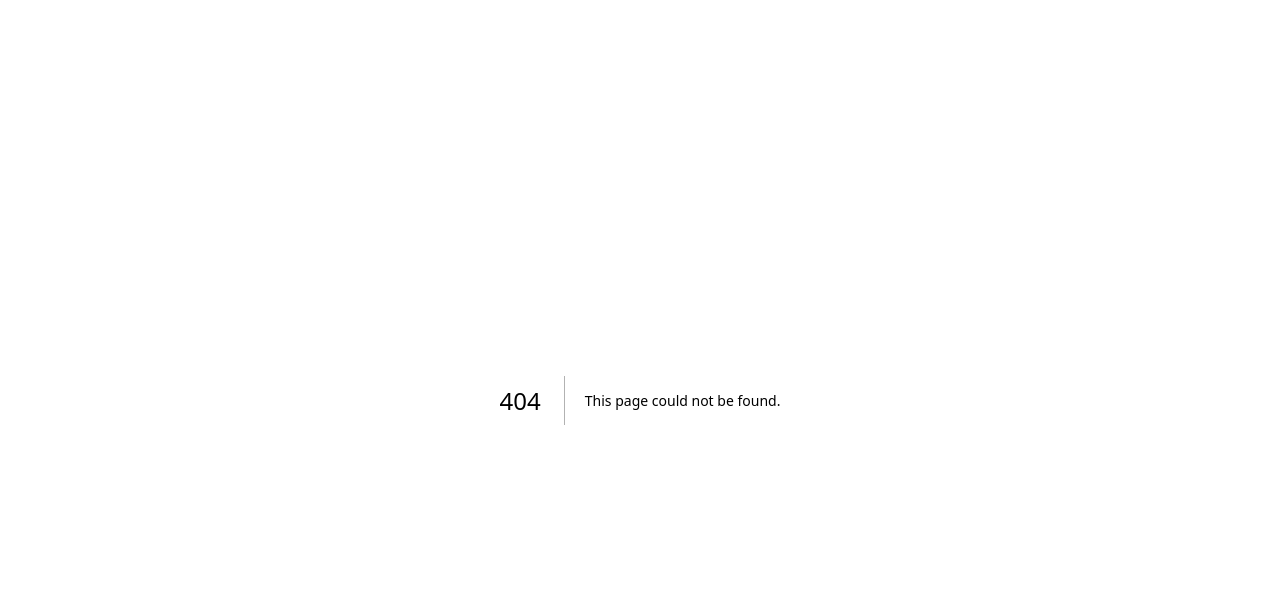
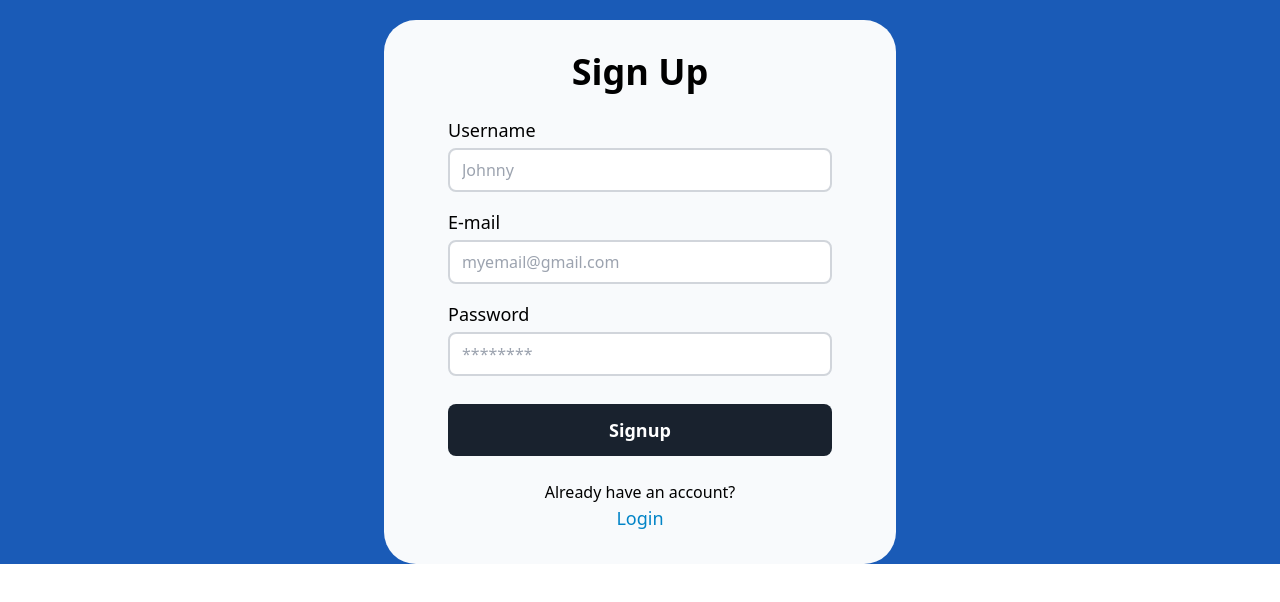
Before and after one commit to revou-fsse-1/w22-group-react-group-h, a Next.js app: page /auth/register in a window 1280 px wide. Before the commit this address had no page. Shown: the top 602 px of the page. Built offline with nearby package versions, Linux system fonts and the light colour scheme.

Commit message:
Login & Register

```diff
--- a/package.json
+++ b/package.json
@@ -12,12 +12,15 @@
     "@types/node": "20.4.1",
     "@types/react": "18.2.14",
     "@types/react-dom": "18.2.6",
+    "axios": "^1.4.0",
     "eslint": "8.44.0",
     "eslint-config-next": "13.4.9",
+    "formik": "^2.4.2",
     "next": "13.4.9",
     "react": "18.2.0",
     "react-dom": "18.2.0",
-    "typescript": "5.1.6"
+    "typescript": "5.1.6",
+    "yup": "^1.2.0"
   },
   "devDependencies": {
     "autoprefixer": "^10.4.14",
--- /dev/null
+++ b/src/pages/auth/login.tsx
@@ -0,0 +1,107 @@
+import Link from 'next/link';
+import { useRouter } from 'next/navigation';
+import { Formik, Form, Field, ErrorMessage } from 'formik';
+import { object, string } from 'yup';
+import axios from 'axios';
+
+type InitialLoginValues = {
+  email: string;
+  password: string;
+};
+
+export default function Login() {
+  const router = useRouter();
+
+  const loginSchema = object({
+    email: string().email('Invalid email').required('Email required'),
+    password: string()
+      .min(5, 'Password too short')
+      .required('Password required'),
+  });
+
+  const initialValues: InitialLoginValues = { email: '', password: '' };
+
+  const handleSubmit = async (values: InitialLoginValues) => {
+    try {
+      const res = await axios.post(
+        'https://apikgems.cobainweb.site/api/auth/login',
+        values,
+      );
+      const data = res.data;
+
+      if (res.status !== 200) {
+        throw new Error(data.errors);
+      }
+
+      localStorage.setItem('token', data.data.token);
+      router.push('/');
+    } catch (error: any) {
+      console.log(error.toString());
+    }
+  };
+
+  return (
+    <section className="flex flex-col items-center">
+      <div className="w-3/5 min-w-fit max-w-lg flex flex-col items-center gap-6 py-8 px-4 rounded-[2rem] bg-slate-50">
+        <h2 className="text-4xl font-semibold">Login</h2>
+        <Formik
+          initialValues={initialValues}
+          validationSchema={loginSchema}
+          onSubmit={(values) => handleSubmit(values)}
+        >
+          <Form className="w-4/5 flex flex-col gap-4">
+            <div className="flex flex-col gap-1">
+              <label htmlFor="email" className="text-lg">
+                E-mail
+              </label>
+              <Field
+                name="email"
+                type="email"
+                placeholder="myemail@gmail.com"
+                className="px-3 py-2 rounded-lg border-2 border-gray-300"
+              />
+              <ErrorMessage
+                component="span"
+                name="email"
+                className="text-rose-600 text-sm"
+              />
+            </div>
+
+            <div className="flex flex-col gap-1">
+              <label htmlFor="password" className="text-lg">
+                Password
+              </label>
+              <Field
+                name="password"
+                type="password"
+                placeholder="********"
+                className="px-3 py-2 rounded-lg border-2 border-gray-300"
+              />
+              <ErrorMessage
+                component="span"
+                name="password"
+                className="text-rose-600 text-sm"
+              />
+            </div>
+
+            <div className="flex flex-col mt-3">
+              <button
+                type="submit"
+                className="px-4 py-3 rounded-lg text-white text-lg font-semibold bg-[#19222E]"
+              >
+                Login
+              </button>
+            </div>
+          </Form>
+        </Formik>
+
+        <div className="flex flex-col items-center">
+          <p>Don&apos;t have an account?</p>
+          <Link href={'/signup'}>
+            <span className="text-lg text-sky-600">Sign Up</span>
+          </Link>
+        </div>
+      </div>
+    </section>
+  );
+}
--- /dev/null
+++ b/src/pages/auth/register.tsx
@@ -0,0 +1,139 @@
+import Link from 'next/link';
+import { useRouter } from 'next/router';
+import { Formik, Form, Field, ErrorMessage } from 'formik';
+import { object, string } from 'yup';
+import axios from 'axios';
+
+type InitialRegisterValues = {
+  username: string;
+  email: string;
+  password: string;
+  name: string;
+};
+
+export default function Register() {
+  const router = useRouter();
+
+  const registerSchema = object({
+    username: string()
+      .min(3, 'Username too short')
+      .required('Username required'),
+    email: string().email('Invalid email').required('Email required'),
+    password: string()
+      .min(5, 'Password too short')
+      .required('Password required'),
+    name: string().required(),
+  });
+
+  const initialValues: InitialRegisterValues = {
+    username: '',
+    email: '',
+    password: '',
+    name: '',
+  };
+
+  const handleSubmit = async (values: InitialRegisterValues) => {
+    try {
+      const res = await axios.post(
+        'https://apikgems.cobainweb.site/api/auth/register',
+        {
+          username: values.username,
+          email: values.email,
+          password: values.password,
+          name: values.name,
+        },
+      );
+      const data = res.data;
+
+      if (res.status !== 200) {
+        throw new Error(data.errors);
+      }
+
+      router.push('/login');
+    } catch (error: any) {
+      console.log(error.toString());
+    }
+  };
+
+  return (
+    <section className="flex flex-col items-center -mt-11 pt-16 rounded-t-[2rem] bg-[#1A5BB7]">
+      <div className="w-3/5 min-w-fit max-w-lg flex flex-col items-center gap-6 py-8 px-4 rounded-[2rem] bg-slate-50">
+        <h2 className="text-4xl font-semibold">Sign Up</h2>
+        <Formik
+          initialValues={initialValues}
+          validationSchema={registerSchema}
+          onSubmit={(values) => handleSubmit(values)}
+        >
+          <Form className="w-4/5 flex flex-col gap-4">
+            <div className="flex flex-col gap-1">
+              <label htmlFor="username" className="text-lg">
+                Username
+              </label>
+              <Field
+                name="username"
+                type="text"
+                placeholder="Johnny"
+                className="px-3 py-2 rounded-lg border-2 border-gray-300"
+              />
+              <ErrorMessage
+                component="span"
+                name="username"
+                className="text-rose-600 text-sm"
+              />
+            </div>
+
+            <div className="flex flex-col gap-1">
+              <label htmlFor="email" className="text-lg">
+                E-mail
+              </label>
+              <Field
+                name="email"
+                type="email"
+                placeholder="myemail@gmail.com"
+                className="px-3 py-2 rounded-lg border-2 border-gray-300"
+              />
+              <ErrorMessage
+                component="span"
+                name="email"
+                className="text-rose-600 text-sm"
+              />
+            </div>
+
+            <div className="flex flex-col gap-1">
+              <label htmlFor="password" className="text-lg">
+                Password
+              </label>
+              <Field
+                name="password"
+                type="password"
+                placeholder="********"
+                className="px-3 py-2 rounded-lg border-2 border-gray-300"
+              />
+              <ErrorMessage
+                component="span"
+                name="password"
+                className="text-rose-600 text-sm"
+              />
+            </div>
+
+            <div className="flex flex-col mt-3">
+              <button
+                type="submit"
+                className="px-4 py-3 rounded-lg text-white text-lg font-semibold bg-[#19222E]"
+              >
+                Signup
+              </button>
+            </div>
+          </Form>
+        </Formik>
+
+        <div className="flex flex-col items-center">
+          <p>Already have an account?</p>
+          <Link href="/login">
+            <span className="text-lg text-sky-600">Login</span>
+          </Link>
+        </div>
+      </div>
+    </section>
+  );
+}
--- a/src/pages/index.tsx
+++ b/src/pages/index.tsx
@@ -15,7 +15,9 @@ export default function Home() {
         <link rel="icon" href="/favicon.ico" />
       </Head>
       <main>
-        <h1 className="text-3xl font-bold underline">Hello world!</h1>
+        <h1 className="text-3xl font-bold underline text-red-500">
+          Hello world!
+        </h1>
       </main>
     </>
   );
```
Also changed, not shown: 1 other file (tests, documents, lock files or other folders).
